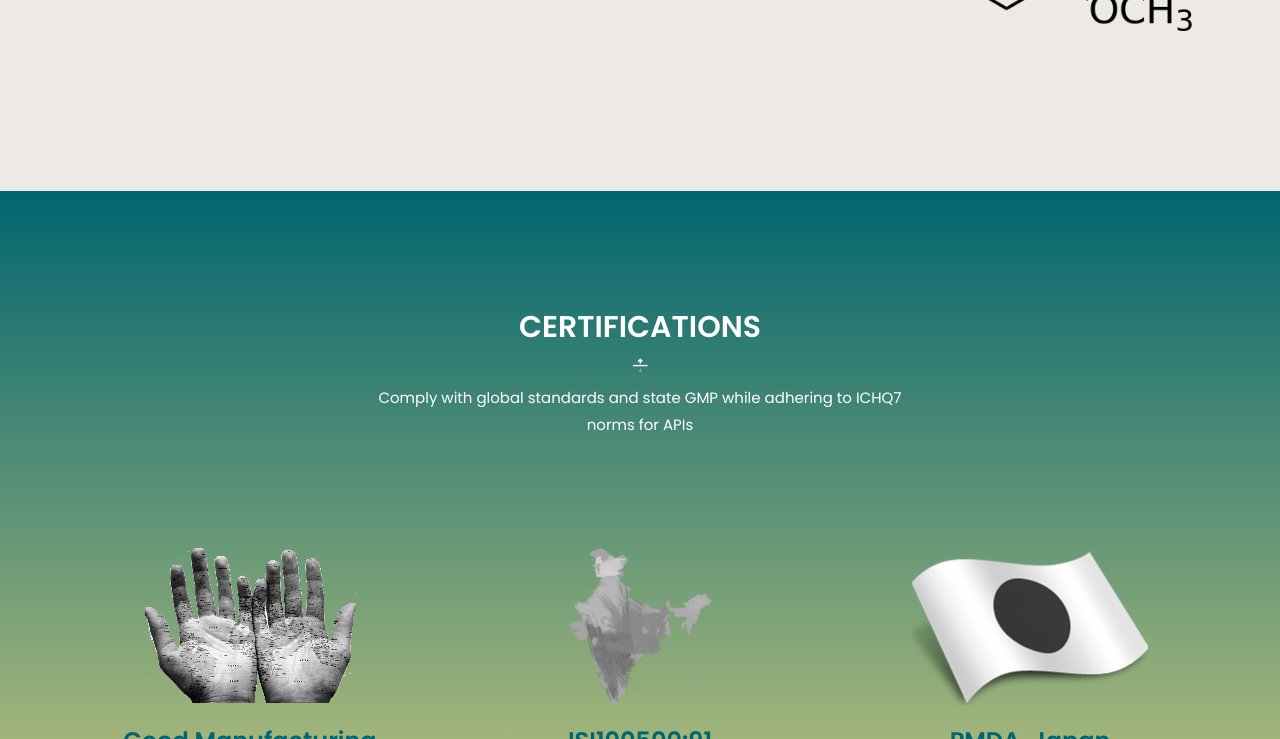
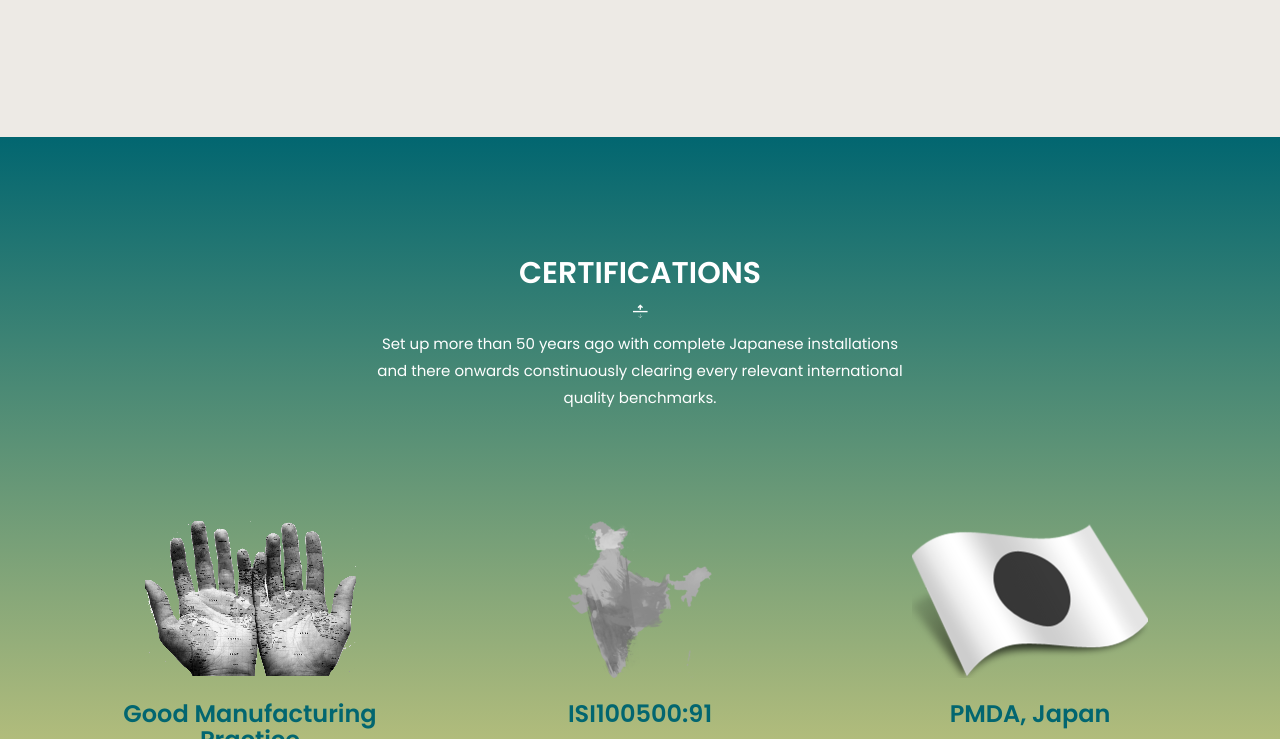
Before and after one commit to samarth2k/HimBerb1, a plain HTML site: page index.html in a window 1280 px wide. Shown: the part 2754-3493 px from the top of the page. Drawn offline with Linux system fonts and the light colour scheme.

Commit message:
Update index.html

```diff
--- a/index.html
+++ b/index.html
@@ -139,7 +139,7 @@
                 <div class="col-xs-12 col-sm-6 col-sm-offset-3 text-center">
                     <div class="page-title">
                         <h2>PUREST HIMALAYAN BERBERINE</h2>
-                        <p>Widely known as the most potent raw-material for Berberine supplement - Berberis Aristata <br> Delivers overwhelming results with our empathy centric manufacturing process</p>
+                        <p>Widely known as the most potent raw-material - Berberis Aristata <br> Delivers overwhelming results with our empathy centric manufacturing.</p>
                     </div>
                 </div>
             </div>
@@ -296,7 +296,7 @@
                 <div class="col-xs-12 col-sm-6 col-sm-offset-3 text-center">
                     <div class="page-title">
                         <h2>Certifications</h2>
-                        <p>Comply with global standards and state GMP while adhering to ICHQ7 norms for APIs</p>
+                        <p>Set up more than 50 years ago with complete Japanese installations <br> and there onwards constinuously clearing every relevant international quality benchmarks.</p>
                     </div>
                 </div>
             </div>
@@ -307,7 +307,7 @@
                             <img src="images/sp4.png" alt="">
                         </div>
                         <h3 class="txt-green">Good Manufacturing Practice</h3>
-                        <p>Comply with global standards and state GMP while adhering to ICHQ7 norms for APIs</p>
+                        <p>Comply with global standards and state GMP while adhering to ICHQ7.</p>
                     </div>
                 </div>
                 <div class="col-xs-12 col-sm-6 col-md-4">
```
